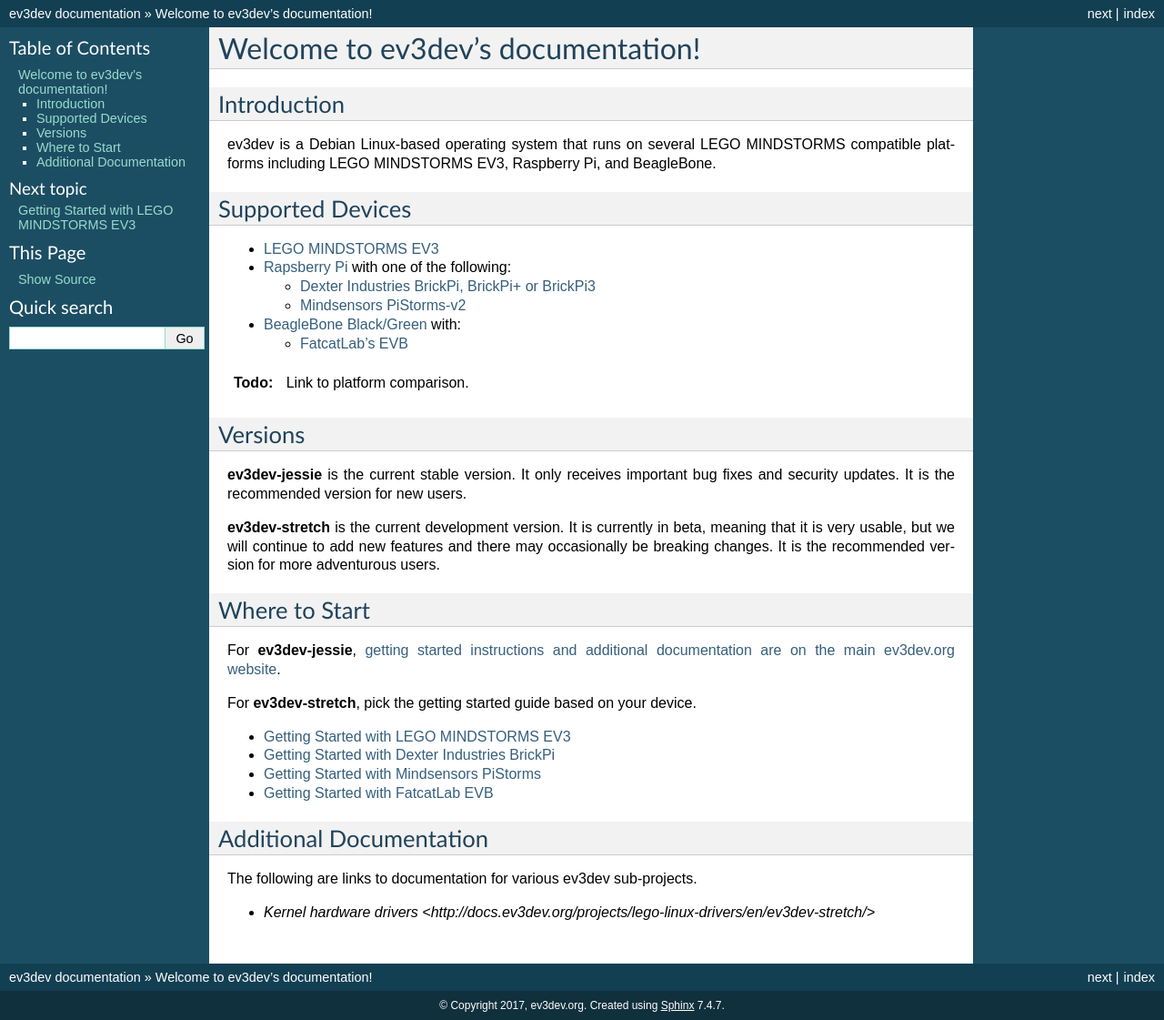
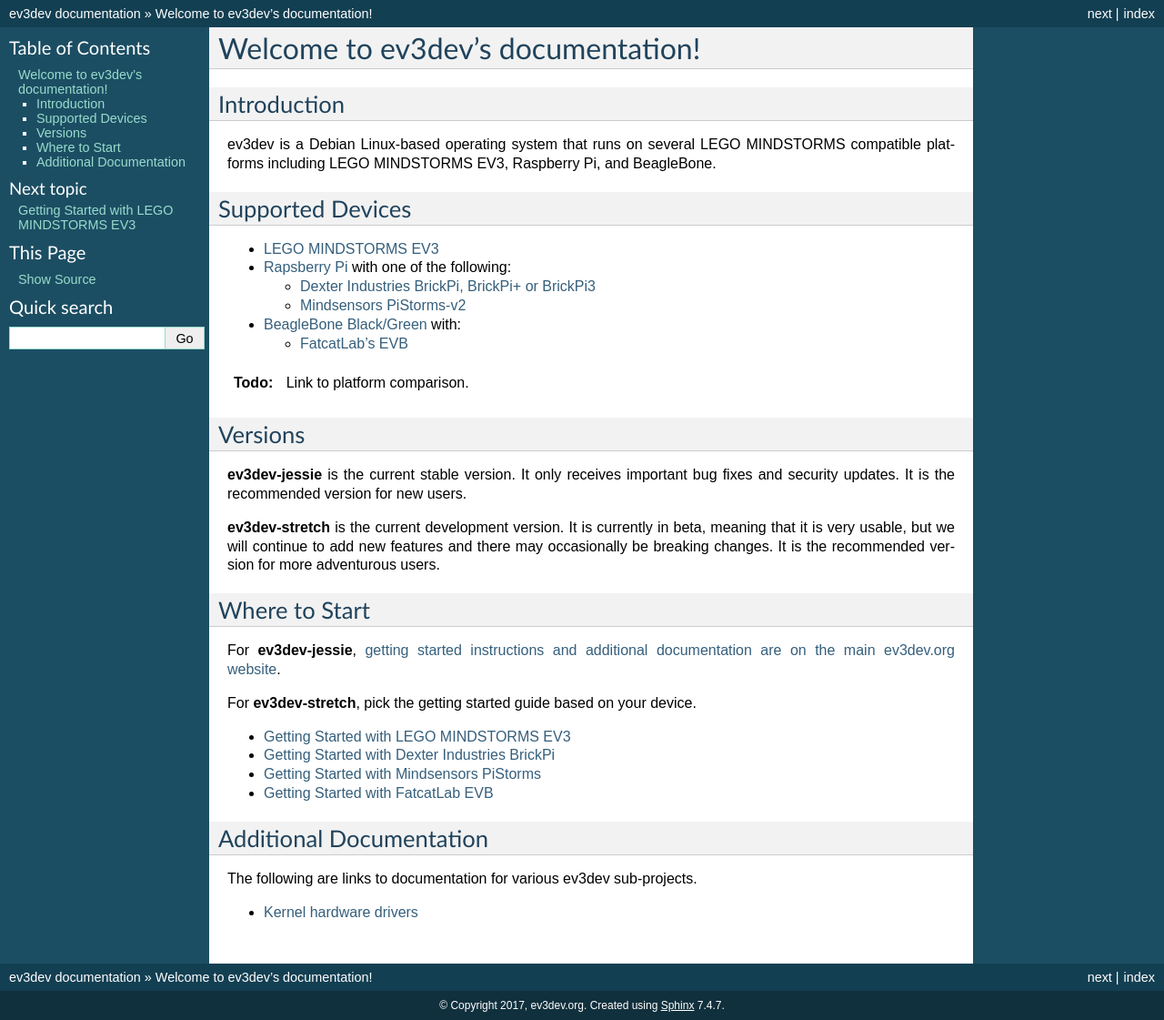
Before and after one commit to ev3dev/ev3dev, a Sphinx documentation site: the page built from docs/index.rst, in a window 1280 px wide. Shown: the whole page at 91% size. Built offline with Sphinx 7.4.7, drawn with Linux system fonts in a browser that asks for light colours.

Commit message:
you should always preview before committing :wink:

```diff
--- a/docs/index.rst
+++ b/docs/index.rst
@@ -68,4 +68,4 @@
 
 The following are links to documentation for various ev3dev sub-projects.
 
-* `Kernel hardware drivers <http://docs.ev3dev.org/projects/lego-linux-drivers/en/ev3dev-stretch/>`
+* `Kernel hardware drivers <http://docs.ev3dev.org/projects/lego-linux-drivers/en/ev3dev-stretch/>`_
```
